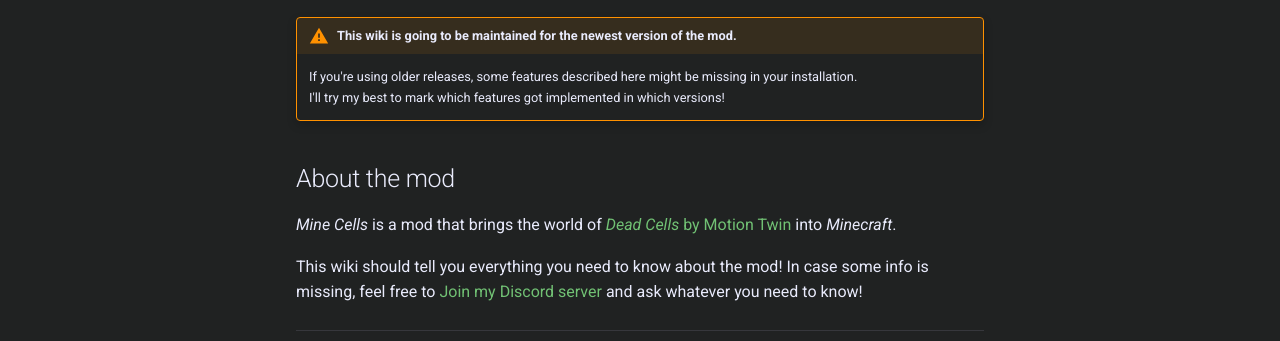
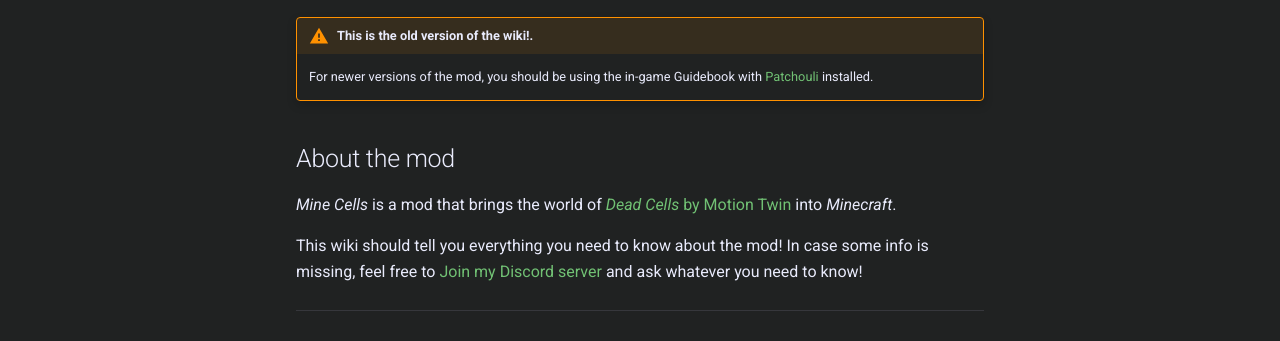
Before and after one commit to mim1q/mods-wiki-old, a plain HTML site: page minecells/index.html in a window 1280 px wide. Shown: the part 756-1097 px from the top of the page. Drawn offline with Linux system fonts and the light colour scheme.

Commit message:
Update index.html

```diff
--- a/minecells/index.html
+++ b/minecells/index.html
@@ -756,9 +756,8 @@
 </div>
 </div>
 <div class="admonition warning">
-<p class="admonition-title">This wiki is going to be maintained for the newest version of the mod.</p>
-<p>If you're using older releases, some features described here might be missing in your installation.<br>
-I'll try my best to mark which features got implemented in which versions!</p>
+<p class="admonition-title">This is the old version of the wiki!.</p>
+<p>For newer versions of the mod, you should be using the in-game Guidebook with <a href="https://modrinth.com/mod/patchouli">Patchouli</a> installed.</p>
 </div>
 <h2 id="about-the-mod">About the mod</h2>
 <p><em>Mine Cells</em> is a mod that brings the world of <a href="https://store.steampowered.com/app/588650/Dead_Cells/"><em>Dead Cells</em> by Motion Twin</a> into <em>Minecraft</em>.</p>
```
